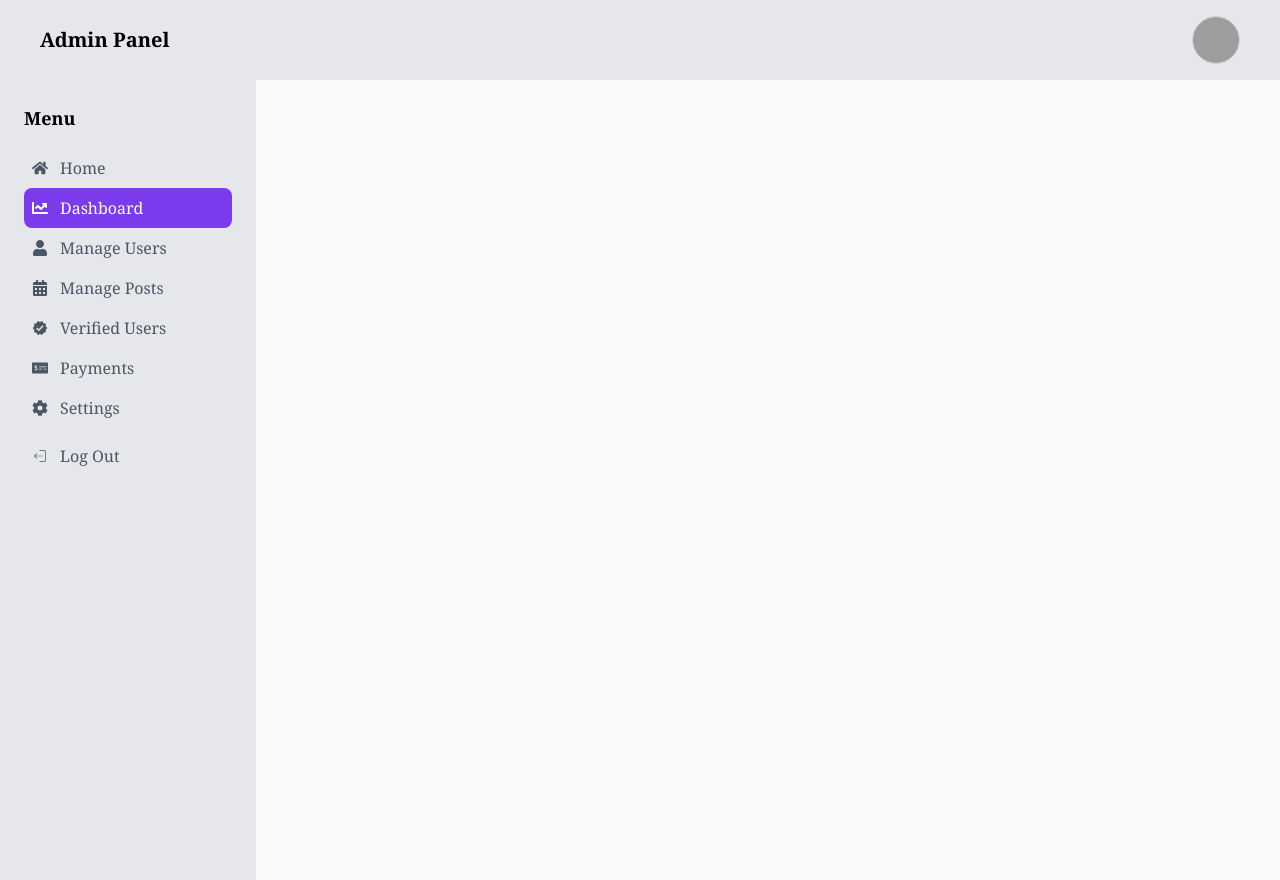
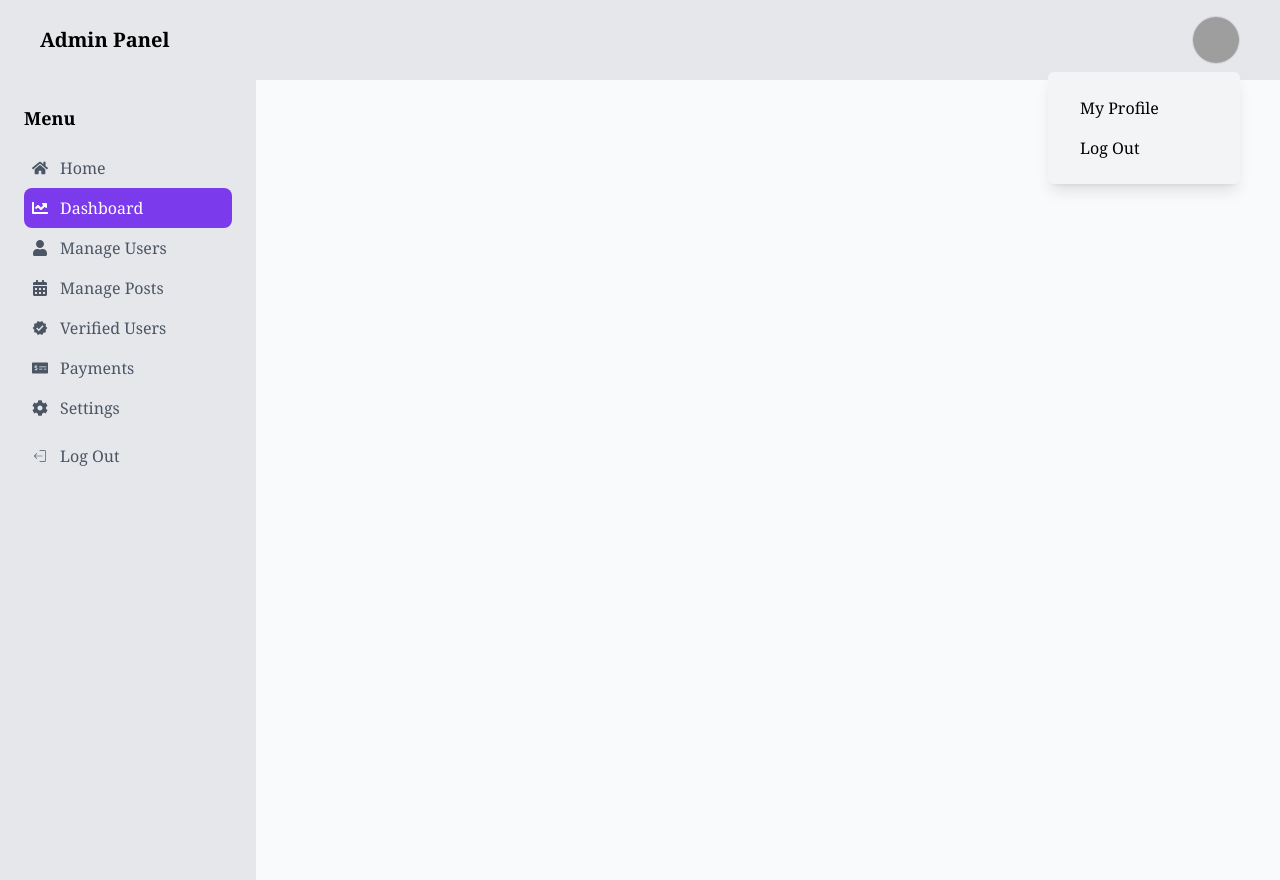
Before and after one commit to Kamrulthedev/Buy-Nest, a React (Vite) app: page /admin in a window 1280 px wide. Both pictures are taken after a click on the picture 1216 px from the left and 40 px from the top of the page. Built offline with nearby package versions, Linux system fonts and the light colour scheme; grey boxes are pictures that could not be loaded.

Commit message:
create-admin-panel

```diff
--- a/src/pages/Admin/AdminNavber.tsx
+++ b/src/pages/Admin/AdminNavber.tsx
@@ -1,4 +1,4 @@
-import { useState } from "react";
+import { useEffect, useRef, useState } from "react";
 import {
     FaBars,
     FaTimes,
@@ -16,6 +16,8 @@ import { Link, Outlet } from "react-router-dom";
 const AdminLayout = () => {
     const [isSidebarOpen, setIsSidebarOpen] = useState(false);
     const [selectedItem, setSelectedItem] = useState<string>("Dashboard");
+    const [isDropdownOpen, setIsDropdownOpen] = useState(false);
+    const dropdownRef = useRef<HTMLDivElement>(null);
 
     const user = {
         role: "ADMIN",
@@ -34,6 +36,27 @@ const AdminLayout = () => {
     const handleLogout = () => {
         if (window.confirm("Are you sure you want to log out?")) {
             window.location.href = "/login";
+        }
+    };
+
+    // Profile Dropdown Toggle
+    const toggleDropdown = () => {
+        setIsDropdownOpen(!isDropdownOpen);
+    };
+
+    useEffect(() => {
+        document.addEventListener("mousedown", handleClickOutside);
+        return () => {
+            document.removeEventListener("mousedown", handleClickOutside);
+        };
+    }, []);
+
+    const handleClickOutside = (event: MouseEvent) => {
+        if (
+            dropdownRef.current &&
+            !dropdownRef.current.contains(event.target as Node)
+        ) {
+            setIsDropdownOpen(false);
         }
     };
 
@@ -89,28 +112,53 @@ const AdminLayout = () => {
             )}
             {/* Top Navber */}
             <nav
-                className={`w-full  px-4 md:px-10 py-4 flex justify-between items-center fixed top-0 left-0 right-0 z-50 bg-gray-200 transition-transform duration-300 ${isSidebarOpen ? "translate-y-0 animate__animated animate__fadeInDown" : "translate-y-0 "
-                    }`}
+                className={`w-full px-4 md:px-10 py-4 flex justify-between items-center fixed top-0 left-0 right-0 z-50 bg-gray-200 transition-transform duration-300 animate__animated animate__fadeInDown`}
             >
                 <button
                     className="md:hidden text-2xl focus:outline-none"
                     onClick={toggleSidebar}
-                    aria-label={isSidebarOpen ? "Close sidebar" : "Open sidebar"}
+                    aria-label={isSidebarOpen ? "Close sidebar " : "Open sidebar"}
                 >
                     {isSidebarOpen ? <FaTimes /> : <FaBars />}
                 </button>
 
                 <h1 className="text-xl font-bold">Admin Panel</h1>
 
-                <div className="flex items-center space-x-4">
-                    {/* Profile Image */}
+                {/* Profile Section */}
+                <div className="relative" ref={dropdownRef}>
                     <img
                         src={user?.profileImg || "https://i.ibb.co.com/44vhj8G/image.png"}
                         alt="Profile"
                         className="h-12 w-12 rounded-full border border-gray-300 object-cover cursor-pointer"
+                        onClick={toggleDropdown}
                     />
+                    {isDropdownOpen && (
+                        <div className="absolute right-0 mt-2 w-48 bg-gray-100 shadow-lg rounded-md z-10 p-4 animate__animated animate__zoomIn">
+                            <ul>
+                                <li>
+                                    <button
+                                        className="w-full text-left px-4 py-2 text-black hover:bg-violet-400 hover:rounded-lg"
+                                        onClick={() =>
+                                            (window.location.href = "/myProfile/myPosts")
+                                        }
+                                    >
+                                        My Profile
+                                    </button>
+                                </li>
+                                <li>
+                                    <button
+                                        className="w-full text-left px-4 py-2 text-black hover:bg-violet-400 hover:rounded-lg"
+                                        onClick={handleLogout}
+                                    >
+                                        Log Out
+                                    </button>
+                                </li>
+                            </ul>
+                        </div>
+                    )}
                 </div>
             </nav>
+
 
 
             {/* Main Content Area */}
```
